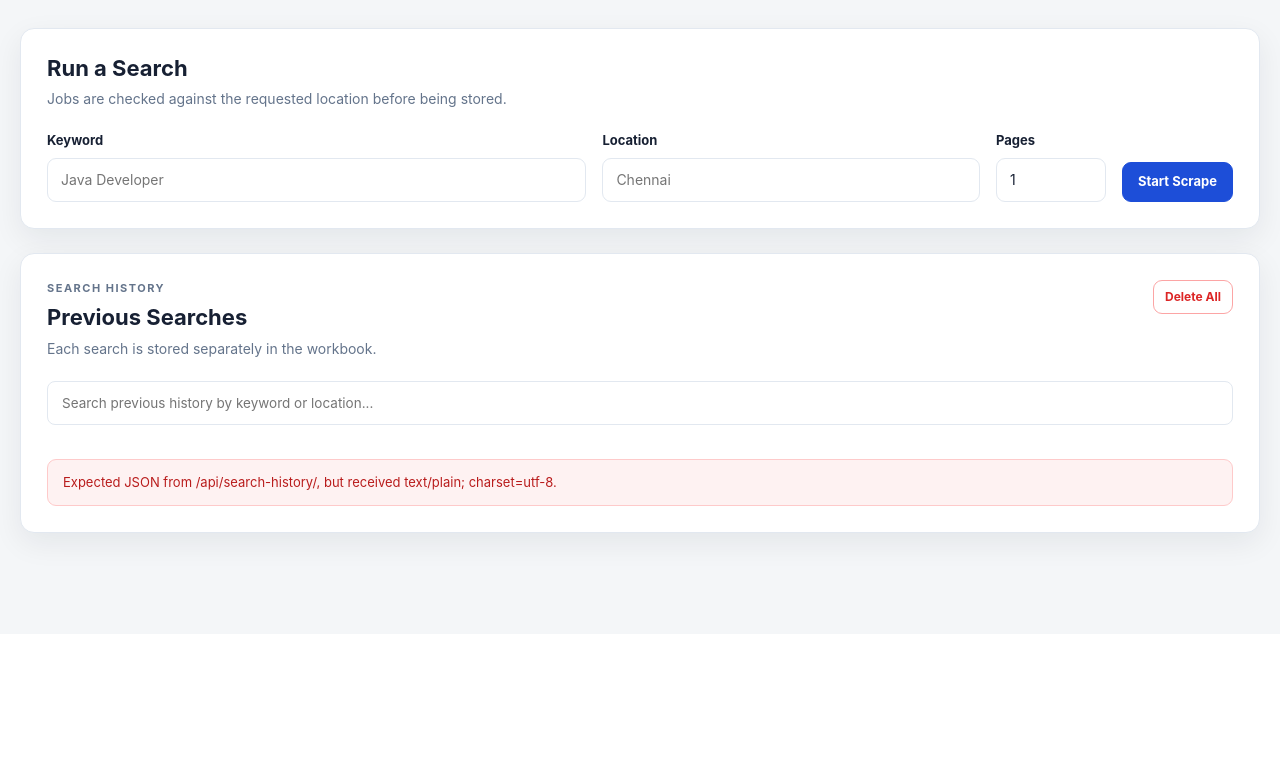
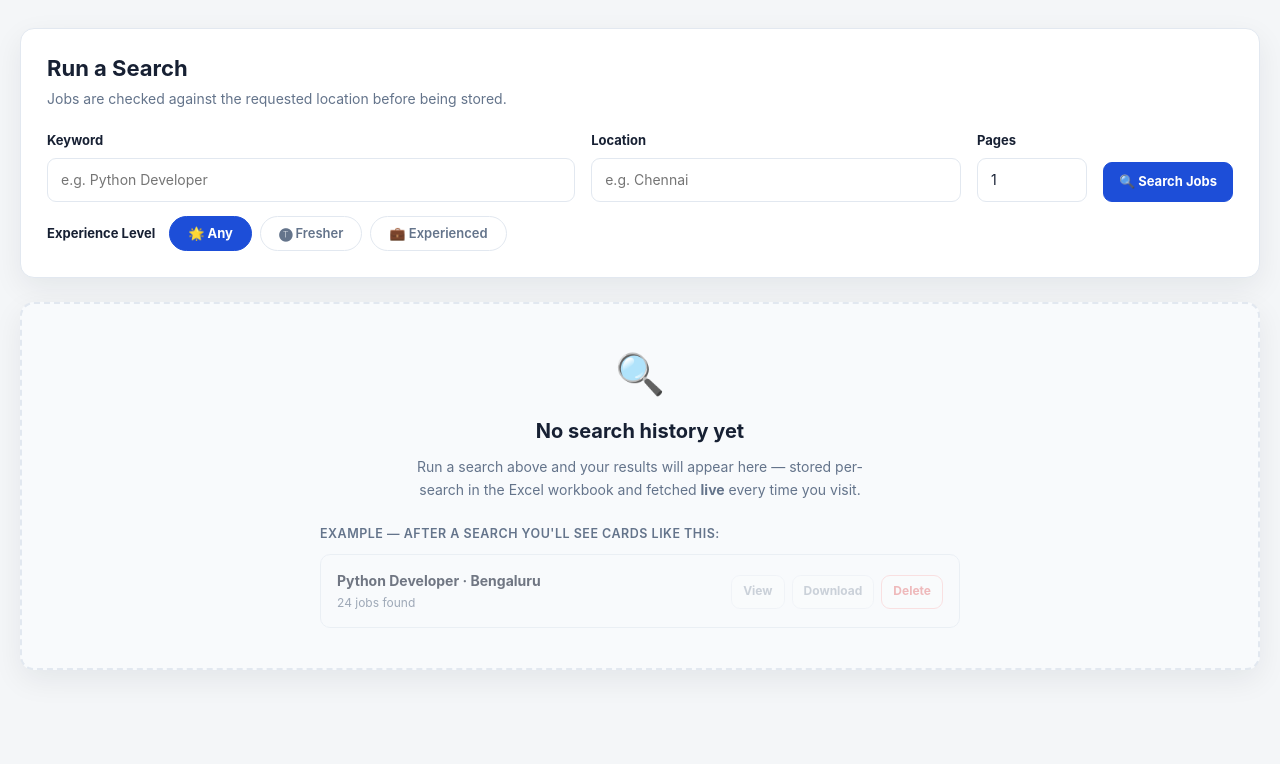
Before and after one commit to sanskar-03/naukri-job-scraper, a Django app: template templates/tracker/dashboard.html in a window 1280 px wide. Shown: the part 166-930 px from the top of the page. Before the commit the page ends 727 px from the top, so only its background shows below. Run offline with Django 5.2, Linux system fonts and the light colour scheme; the template is opened without the code that fills it, so the values that code supplies are empty.

Commit message:
feat: experience toggle, session history via localStorage, hide empty history panel

```diff
--- a/static/css/app.css
+++ b/static/css/app.css
@@ -130,6 +130,15 @@ h2 {
     align-items: end;
 }
 
+.form-grid-5 {
+    grid-template-columns:
+        minmax(200px, 1fr)
+        minmax(160px, 0.7fr)
+        minmax(155px, 0.7fr)
+        90px
+        auto;
+}
+
 label {
     display: block;
 }
@@ -161,6 +170,61 @@ input:focus {
 
 .form-action {
     display: flex;
+}
+
+/* Experience toggle row */
+.exp-toggle-row {
+    display: flex;
+    align-items: center;
+    gap: 14px;
+    margin-top: 14px;
+    flex-wrap: wrap;
+}
+
+.exp-toggle-label {
+    font-size: 13px;
+    font-weight: 700;
+    color: var(--text);
+    white-space: nowrap;
+}
+
+.exp-toggle-group {
+    display: flex;
+    gap: 8px;
+    flex-wrap: wrap;
+}
+
+.exp-toggle-btn {
+    display: inline-flex;
+    align-items: center;
+    gap: 6px;
+    padding: 7px 18px;
+    border: 1.5px solid var(--border);
+    border-radius: 999px;
+    background: #fff;
+    color: var(--muted);
+    font: inherit;
+    font-size: 13px;
+    font-weight: 600;
+    cursor: pointer;
+    transition:
+        background .15s ease,
+        border-color .15s ease,
+        color .15s ease,
+        transform .1s ease;
+}
+
+.exp-toggle-btn:hover {
+    border-color: var(--primary);
+    color: var(--primary);
+    transform: translateY(-1px);
+}
+
+.exp-toggle-btn.active {
+    background: var(--primary);
+    border-color: var(--primary);
+    color: #fff;
+    font-weight: 700;
 }
 
 /* ----------------------------------------------------------
@@ -422,6 +486,75 @@ td strong {
     margin: 0;
 }
 
+.realtime-badge {
+    display: inline-flex;
+    align-items: center;
+    gap: 4px;
+    margin-left: 8px;
+    padding: 2px 7px;
+    border-radius: 999px;
+    background: #dcfce7;
+    color: #15803d;
+    font-size: 10px;
+    font-weight: 800;
+    letter-spacing: 0.5px;
+    vertical-align: middle;
+    animation: pulse-badge 2s infinite;
+}
+
+@keyframes pulse-badge {
+    0%, 100% { opacity: 1; }
+    50% { opacity: 0.55; }
+}
+
+/* Welcome / demo card */
+.history-welcome-card {
+    text-align: center;
+    padding: 40px 28px;
+    border: 2px dashed var(--border);
+    background: var(--surface-soft);
+}
+
+.history-welcome-card .welcome-icon {
+    font-size: 40px;
+    margin-bottom: 12px;
+}
+
+.history-welcome-card h3 {
+    margin: 0 0 10px;
+    font-size: 20px;
+    color: var(--text);
+}
+
+.history-welcome-card > p {
+    max-width: 480px;
+    margin: 0 auto 24px;
+    color: var(--muted);
+    font-size: 14px;
+    line-height: 1.6;
+}
+
+.welcome-demo {
+    max-width: 640px;
+    margin: 0 auto;
+    text-align: left;
+}
+
+.welcome-demo-label {
+    margin: 0 0 10px;
+    color: var(--muted);
+    font-size: 12.5px;
+    font-weight: 600;
+    text-transform: uppercase;
+    letter-spacing: 0.5px;
+}
+
+.demo-row {
+    opacity: 0.6;
+    pointer-events: none;
+    user-select: none;
+}
+
 .history-list {
     display: grid;
     gap: 10px;
@@ -465,7 +598,8 @@ td strong {
         flex-direction: column;
     }
 
-    .form-grid {
+    .form-grid,
+    .form-grid-5 {
         grid-template-columns:
             repeat(2, minmax(0, 1fr));
     }
--- a/static/js/app.js
+++ b/static/js/app.js
@@ -34,6 +34,12 @@ const statNew =
 const historyBox =
     document.getElementById("searchHistory");
 
+const historySection =
+    document.getElementById("historySection");
+
+const historyWelcomeCard =
+    document.getElementById("historyWelcomeCard");
+
 const historySearchInput =
     document.getElementById("historySearchInput");
 
@@ -43,7 +49,80 @@ const historySearchCount =
 const deleteAllHistoryBtn =
     document.getElementById("deleteAllHistoryBtn");
 
+const expToggleGroup =
+    document.getElementById("expToggleGroup");
+
+const experienceInput =
+    document.getElementById("experience");
+
+// ----------------------------------------------------------------
+// SESSION HISTORY — stored in localStorage, isolated per browser
+// Key: "njt_session_history" → JSON array of {search, keyword,
+//       location, experience, count, ts}
+// ----------------------------------------------------------------
+const LS_KEY = "njt_session_history";
+
+function getLocalHistory() {
+    try {
+        return JSON.parse(localStorage.getItem(LS_KEY) || "[]");
+    } catch {
+        return [];
+    }
+}
+
+function saveLocalHistory(arr) {
+    localStorage.setItem(LS_KEY, JSON.stringify(arr));
+}
+
+function addToLocalHistory(keyword, location, experience, count) {
+    const arr = getLocalHistory();
+    const search = `${keyword} - ${location}`;
+    // Remove old entry with same search (upsert)
+    const filtered = arr.filter(
+        item => item.search.toLowerCase() !== search.toLowerCase()
+    );
+    filtered.unshift({
+        search,
+        keyword,
+        location,
+        experience: experience || "Any",
+        count,
+        ts: Date.now()
+    });
+    // Keep last 50 searches per browser
+    saveLocalHistory(filtered.slice(0, 50));
+}
+
+function removeFromLocalHistory(searchName) {
+    const arr = getLocalHistory().filter(
+        item => item.search.toLowerCase() !== searchName.toLowerCase()
+    );
+    saveLocalHistory(arr);
+}
+
+function clearLocalHistory() {
+    localStorage.removeItem(LS_KEY);
+}
+
 let allHistorySearches = [];
+
+// ----------------------------------------------------------------
+// Experience toggle
+// ----------------------------------------------------------------
+if (expToggleGroup) {
+    expToggleGroup.querySelectorAll(".exp-toggle-btn").forEach(btn => {
+        btn.addEventListener("click", () => {
+            expToggleGroup.querySelectorAll(".exp-toggle-btn").forEach(
+                b => b.classList.remove("active")
+            );
+            btn.classList.add("active");
+            if (experienceInput) {
+                experienceInput.value = btn.dataset.value || "";
+            }
+        });
+    });
+}
+
 
 
 
@@ -347,6 +426,10 @@ function filterAndRenderHistory() {
         const parts = searchName.split(" - ");
         const keyword = parts.shift() || "";
         const location = parts.join(" - ") || "";
+        const expLabel = item.experience && item.experience !== "Any" ? `· ${escapeHtml(item.experience)}` : "";
+        const timeLabel = item.ts
+            ? new Date(item.ts).toLocaleString("en-IN", { day: "2-digit", month: "short", hour: "2-digit", minute: "2-digit" })
+            : "";
 
         const row = document.createElement("div");
         row.className = "history-row";
@@ -354,7 +437,7 @@ function filterAndRenderHistory() {
         row.innerHTML = `
             <div>
                 <strong>${escapeHtml(searchName)}</strong>
-                <span>${Number(item.count || 0)} jobs</span>
+                <span>${Number(item.count || 0)} jobs ${expLabel} ${timeLabel ? "· " + escapeHtml(timeLabel) : ""}</span>
             </div>
             <div class="actions">
                 <button
@@ -376,8 +459,7 @@ function filterAndRenderHistory() {
                     class="button small danger delete-history"
                     data-search="${escapeHtml(searchName)}"
                     data-keyword="${escapeHtml(keyword)}"
-                    data-location="${escapeHtml(location)}"
-                    title="Delete this search"
+                    title="Remove from this browser's history"
                 >
                     Delete
                 </button>
@@ -402,65 +484,45 @@ function filterAndRenderHistory() {
         });
     });
 
-    // Individual Delete handler
+    // Individual Delete — localStorage only (per-browser, instant, no server round-trip)
     historyBox.querySelectorAll(".delete-history").forEach(btn => {
-        btn.addEventListener("click", async () => {
+        btn.addEventListener("click", () => {
             const searchName = btn.dataset.search;
             const keyword = btn.dataset.keyword;
-            const location = btn.dataset.location;
 
-            const confirmed = window.confirm(
-                `Are you sure you want to delete "${searchName}"?\nThis will remove it from the Excel workbook.`
-            );
-            if (!confirmed) return;
+            if (!window.confirm(`Remove "${searchName}" from your history?`)) return;
 
-            btn.disabled = true;
-            btn.textContent = "Deleting...";
+            removeFromLocalHistory(searchName);
+            setStatus(`Removed "${searchName}" from your history.`, "success");
 
-            try {
-                const res = await fetchJson("/api/delete-search/", {
-                    method: "POST",
-                    headers: {
-                        "Content-Type": "application/json"
-                    },
-                    body: JSON.stringify({
-                        search_name: searchName,
-                        keyword: keyword,
-                        location: location
-                    })
-                });
-
-                setStatus(`Deleted "${searchName}" from search history.`, "success");
-
-                // If currently showing this search, hide it
             if (currentTitle && currentTitle.textContent.toLowerCase().includes(keyword.toLowerCase())) {
                 currentPanel.hidden = true;
             }
 
-                await loadHistory();
-            } catch (err) {
-                btn.disabled = false;
-                btn.textContent = "Delete";
-                setStatus(err.message || "Failed to delete search.", "error");
-            }
+            loadHistory();
         });
     });
 }
 
 
+// ----------------------------------------------------------------
+// LOAD HISTORY — reads from localStorage (session-scoped per browser)
+// ----------------------------------------------------------------
 async function loadHistory() {
-    try {
-        const data = await fetchJson("/api/search-history/");
-        allHistorySearches = data.searches || [];
+    allHistorySearches = getLocalHistory();
+
+    // Toggle panels
+    if (allHistorySearches.length > 0) {
+        if (historySection) historySection.hidden = false;
+        if (historyWelcomeCard) historyWelcomeCard.hidden = true;
+    } else {
+        if (historySection) historySection.hidden = true;
+        if (historyWelcomeCard) historyWelcomeCard.hidden = false;
+    }
+
     filterAndRenderHistory();
-    } catch (error) {
-        historyBox.innerHTML = `
-            <div class="status error">
-                ${escapeHtml(error.message)}
-            </div>
-        `;
 }
-}
+
 
 
 if (historySearchInput) {
@@ -475,7 +537,7 @@ if (deleteAllHistoryBtn) {
         if (!allHistorySearches.length) return;
 
         const confirmed = window.confirm(
-            "Are you sure you want to delete ALL search history?\nThis will clear all stored search sheets from the Excel file."
+            "Are you sure you want to delete ALL search history from this browser?"
         );
         if (!confirmed) return;
 
@@ -483,18 +545,18 @@ if (deleteAllHistoryBtn) {
         deleteAllHistoryBtn.textContent = "Clearing...";
 
         try {
+            // Clear server-side too if possible (best effort)
+            try {
                 await fetchJson("/api/clear-history/", {
                     method: "POST",
-                headers: {
-                    "Content-Type": "application/json"
-                }
+                    headers: { "Content-Type": "application/json" }
                 });
+            } catch (_) { /* server may fail silently */ }
 
+            clearLocalHistory();
             setStatus("All previous search history has been cleared.", "success");
             currentPanel.hidden = true;
-            if (historySearchInput) {
-                historySearchInput.value = "";
-            }
+            if (historySearchInput) historySearchInput.value = "";
             await loadHistory();
         } catch (err) {
             setStatus(err.message || "Failed to clear search history.", "error");
@@ -534,6 +596,10 @@ form.addEventListener(
                 .value;
 
 
+        const experience =
+            experienceInput ? (experienceInput.value || "") : "";
+
+
         if (!keyword || !location) {
 
             setStatus(
@@ -546,14 +612,13 @@ form.addEventListener(
 
 
         button.disabled = true;
-
-        button.textContent =
-            "Scraping...";
+        button.textContent = "Searching...";
 
 
         setStatus(
-            `Searching Naukri for `
-            + `${keyword} in ${location}...`,
+            `Searching Naukri for ${keyword} in ${location}`
+            + (experience ? ` (${experience})` : "")
+            + "...",
             "info"
         );
 
@@ -574,7 +639,8 @@ form.addEventListener(
                         body: JSON.stringify({
                             keyword,
                             location,
-                            pages
+                            pages,
+                            experience
                         })
                     }
                 );
@@ -605,6 +671,15 @@ form.addEventListener(
             );
 
 
+            // Save to this browser's local session history
+            addToLocalHistory(
+                keyword,
+                location,
+                experience,
+                data.verified || data.current_search_count || 0
+            );
+
+
             await loadCurrentSearch(
                 keyword,
                 location
@@ -624,9 +699,7 @@ form.addEventListener(
         } finally {
 
             button.disabled = false;
-
-            button.textContent =
-                "Start Scrape";
+            button.textContent = "\u{1F50D} Search Jobs";
         }
     }
 );
--- a/templates/tracker/dashboard.html
+++ b/templates/tracker/dashboard.html
@@ -88,7 +88,7 @@
                         id="keyword"
                         name="keyword"
                         type="text"
-                        placeholder="Java Developer"
+                        placeholder="e.g. Python Developer"
                         required
                     >
 
@@ -105,7 +105,7 @@
                         id="location"
                         name="location"
                         type="text"
-                        placeholder="Chennai"
+                        placeholder="e.g. Chennai"
                         required
                     >
 
@@ -137,10 +137,49 @@
                         class="button primary"
                         type="submit"
                     >
-                        Start Scrape
+                        &#128269; Search Jobs
                     </button>
 
                 </div>
+
+            </div>
+
+
+            <!-- Experience toggle -->
+            <div class="exp-toggle-row">
+
+                <span class="exp-toggle-label">Experience Level</span>
+
+                <div class="exp-toggle-group" id="expToggleGroup">
+
+                    <button
+                        type="button"
+                        class="exp-toggle-btn active"
+                        data-value=""
+                    >
+                        &#127775; Any
+                    </button>
+
+                    <button
+                        type="button"
+                        class="exp-toggle-btn"
+                        data-value="fresher"
+                    >
+                        &#127331; Fresher
+                    </button>
+
+                    <button
+                        type="button"
+                        class="exp-toggle-btn"
+                        data-value="experienced"
+                    >
+                        &#128188; Experienced
+                    </button>
+
+                </div>
+
+                <!-- Hidden input carries the value to JS -->
+                <input type="hidden" id="experience" name="experience" value="">
 
             </div>
 
@@ -294,7 +333,8 @@
     </section>
 
 
-    <section class="panel">
+    <!-- History panel: hidden by default, revealed after first search -->
+    <section class="panel" id="historySection" hidden>
 
         <div class="section-heading">
 
@@ -302,6 +342,7 @@
 
                 <p class="eyebrow">
                     SEARCH HISTORY
+                    <span class="realtime-badge" title="History is fetched fresh from the server each time">● LIVE</span>
                 </p>
 
                 <h2>
@@ -336,7 +377,7 @@
                 <input
                     id="historySearchInput"
                     type="text"
-                    placeholder="Search previous history by keyword or location..."
+                    placeholder="Filter by keyword or location..."
                     autocomplete="off"
                 >
 
@@ -353,8 +394,39 @@
         <div
             id="searchHistory"
             class="history-list"
-        >
-            Loading...
+        ></div>
+
+    </section>
+
+
+    <!-- Welcome / demo card: shown only when no history exists (fresh session) -->
+    <section class="panel history-welcome-card" id="historyWelcomeCard">
+
+        <div class="welcome-icon">🔍</div>
+
+        <h3>No search history yet</h3>
+
+        <p>
+            Run a search above and your results will appear here —
+            stored per-search in the Excel workbook and fetched
+            <strong>live</strong> every time you visit.
+        </p>
+
+        <div class="welcome-demo">
+            <p class="welcome-demo-label">Example — after a search you'll see cards like this:</p>
+
+            <div class="history-row demo-row">
+                <div>
+                    <strong>Python Developer · Bengaluru</strong>
+                    <span>24 jobs found</span>
+                </div>
+                <div class="actions">
+                    <span class="button small" style="opacity:.5;cursor:default">View</span>
+                    <span class="button small secondary" style="opacity:.5;cursor:default">Download</span>
+                    <span class="button small danger" style="opacity:.5;cursor:default">Delete</span>
+                </div>
+            </div>
+
         </div>
 
     </section>
```
Also changed, not shown: tracker/serverless_scraper.py (+16 -2 lines), tracker/views.py (+10 -3 lines). Lines whose indentation alone changed are shown as unchanged.
